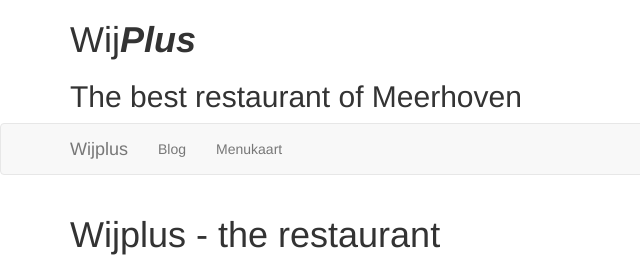
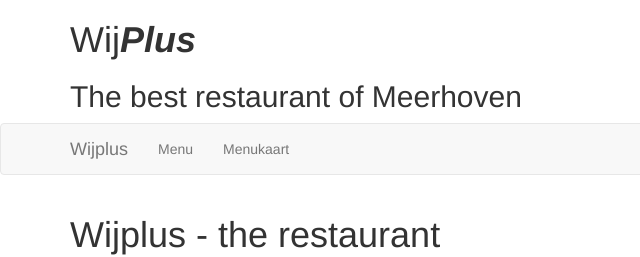
Before and after one commit to wijplus/wijplus.github.io, a plain HTML site: page index.html in a window 1280 px wide. Shown: the top 257 px of the page, 0-640 px from the left. Drawn offline with nearby package versions, Linux system fonts and the light colour scheme.

Commit message:
Update index.html

```diff
--- a/index.html
+++ b/index.html
@@ -36,7 +36,7 @@
                 </div>
                 <div class="collapse navbar-collapse" id="bs-example-navbar-collapse-1">
                     <ul class="nav navbar-nav">
-                        <li><a href="/blog/archives">Blog</a></li>
+                        <li><a href="/menukaart">Menu</a></li>
                         <li class="dropdown">
                             <a href="#" class="dropdown-toggle" data-toggle="dropdown">Menukaart</a>
                             <ul class="dropdown-menu">
```
